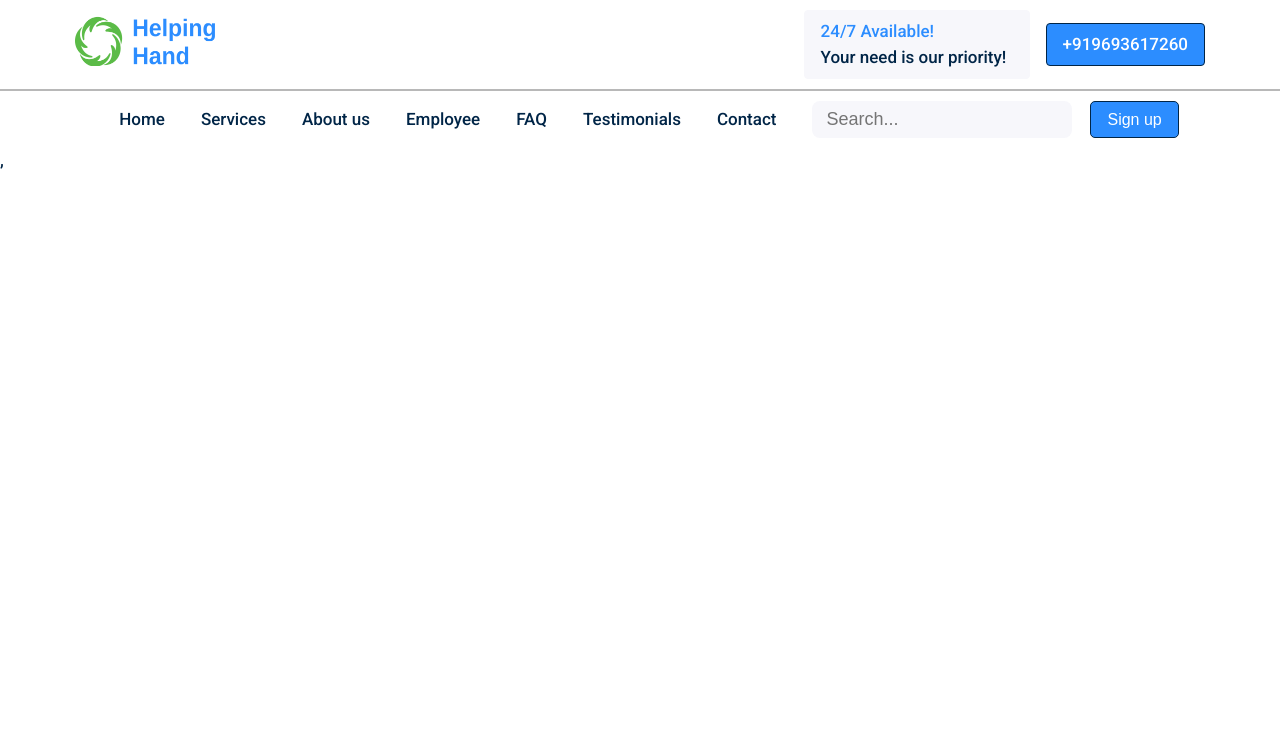
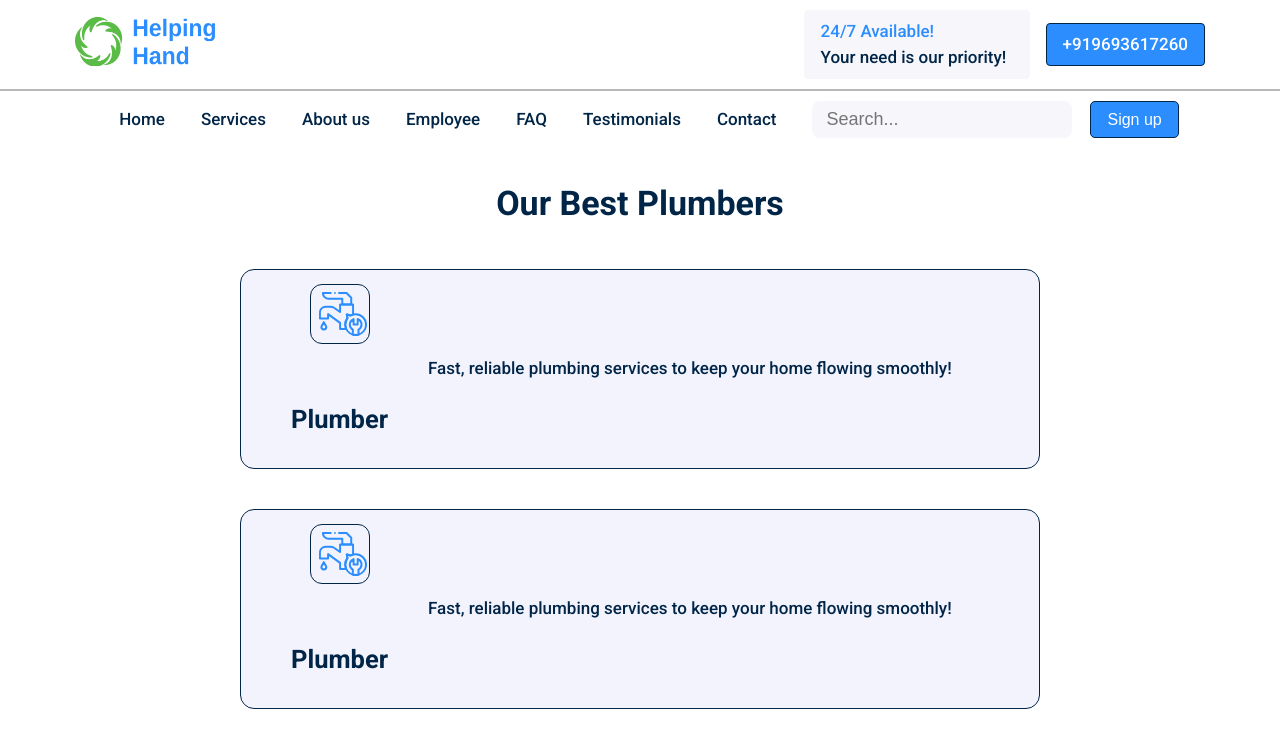
Before and after one commit to luciferdk/prop12, a React (Create React App) app: page /Plumbers in a window 1280 px wide. Shown: the top 747 px of the page. Built offline with nearby package versions, Linux system fonts and the light colour scheme.

Commit message:
popup_login PlumberPageAdded

```diff
--- a/src/App.js
+++ b/src/App.js
@@ -6,6 +6,8 @@ import Services from "./pages/Services";
 import AboutUs from "./pages/AboutUs";
 import Employee from "./pages/Employee";
 import FAQ from "./pages/FAQ";
+import PopUp from "./pages/PopUp";
+import Plumbers from "./pages/Plumbers";
 import Testimonials from "./pages/Testimonials";
 import Contact from "./pages/Contact";
 import Logo from "./utils/img/logo.png";
@@ -125,6 +127,8 @@ function App() {
 				<Route path="/FAQ" element={<FAQ />} />
 				<Route path="/Testimonials" element={<Testimonials />} />
 				<Route path="/Contact" element={<Contact />} />
+				<Route path="/PopUp" element={<PopUp />} />
+				<Route path="/Plumbers" element={<Plumbers />} />
 			</Routes>
 		</div>
 	);
--- /dev/null
+++ b/src/pages/Plumbers.jsx
@@ -0,0 +1,59 @@
+import React from "react";
+import styles from "./Plumbers.module.css";
+import NewsLetter from "./NewsLetter";
+import SubFooter from "./SubFooter";
+import Footer from "./Footer";
+import Plumber_icon from "../utils/img/Plumber_icon_blue.svg";
+function Plumbers() {
+	return (
+		<>
+			<div className={`${styles.plumbers}`}>
+				<h1>Our Best Plumbers </h1>
+				<div className={`${styles.pcards} `}>
+					<div className={`${styles.pcard}`}>
+						<div className={`${styles.picon_card}`}>
+							<img className="img1" src={Plumber_icon} alt="icon blue" />
+							{/* <img className="img2" src={Plumber_icon_white} alt="icon white" /> */}
+						</div>
+						<h2>Plumber</h2>
+						<p>
+							Fast, reliable plumbing services to keep your home flowing
+							smoothly!
+						</p>
+					</div>
+					<div className={`${styles.pcard}`}>
+						<div className={`${styles.picon_card}`}>
+							<img className="img1" src={Plumber_icon} alt="icon blue" />
+							{/* <img className="img2" src={Plumber_icon_white} alt="icon white" /> */}
+						</div>
+						<h2>Plumber</h2>
+						<p>
+							Fast, reliable plumbing services to keep your home flowing
+							smoothly!
+						</p>
+					</div>
+					<div className={`${styles.pcard}`}>
+						<div className={`${styles.picon_card}`}>
+							<img className="img1" src={Plumber_icon} alt="icon blue" />
+							{/* <img className="img2" src={Plumber_icon_white} alt="icon white" /> */}
+						</div>
+						<h2>Plumber</h2>
+						<p>
+							Fast, reliable plumbing services to keep your home flowing
+							smoothly!
+						</p>
+					</div>
+				</div>
+			</div>
+
+			{/* news letter */}
+			<NewsLetter />
+			{/* sub footer  */}
+			<SubFooter />
+			{/* footer  */}
+			<Footer />
+		</>
+	);
+}
+
+export default Plumbers;
--- /dev/null
+++ b/src/pages/Plumbers.module.css
@@ -0,0 +1,144 @@
+/*services */
+
+.plumbers {
+	height: max-content;
+	width: auto;
+	margin: 0 auto;
+	padding: 10px 75px;
+	display: flex;
+	flex-wrap: wrap;
+	flex-direction: column;
+	align-items: center;
+}
+
+.plumbers h1 {
+	display: flex;
+	align-items: center;
+	flex-basis: 100%;
+	justify-content: space-around;
+	margin: 20px 0;
+}
+
+.pcards {
+	display: flex;
+	flex-direction: row;
+	flex-wrap: wrap;
+	justify-content: space-evenly;
+	transition: all 0.3s ease;
+}
+
+.pcard {
+	width: 800px;
+	height: 200px;
+	padding: 20px 50px;
+	gap: 40px;
+	border-radius: 14px;
+	border: 1px solid #002547;
+	background-color: #f2f3fd;
+	margin: 20px 0;
+	transition: ease-in 0.5s;
+	display: flex;
+	flex-wrap: wrap;
+	flex-direction: column;
+	justify-content: center;
+	align-items: center;
+	align-content: flex-start;
+}
+
+.pcard:hover {
+	background-color: #2c8dff;
+	cursor: pointer;
+}
+
+.picon_card {
+	width: 60px;
+	height: 60px;
+	background-color: #f2f3fd;
+	border-radius: 12px;
+	margin-top: -10px;
+	margin-bottom: 10px;
+	border: 1px solid #002547;
+	display: flex;
+}
+
+.picon_card img {
+	padding: 5px;
+	/* margin-right: 100px; */
+}
+
+.pcard h2 {
+	margin: 6px 0;
+}
+
+.pcard p {
+	margin: 6px 0;
+}
+
+.pcard a {
+	margin: 12px 0;
+	color: #2c8dff;
+	text-decoration: none;
+}
+
+.picon-card:hover {
+	background-color: #ffffff;
+}
+
+.btn {
+	display: inline-block;
+	background-color: #2c8dff;
+	color: white;
+	padding: 10px 20px;
+	text-align: center;
+	text-decoration: none;
+	border: 1px solid #002547;
+	font-size: 1.1rem;
+	margin-top: 1.2rem;
+	border-radius: 5px;
+	cursor: pointer;
+	transition: background-color 0.3s ease;
+}
+
+.btn:hover {
+	background-color: #4caf50;
+}
+
+/* hover effect */
+
+.pcard:hover {
+	background-color: #2c8dff;
+	color: white;
+}
+
+.pcard:hover h2 {
+	color: white;
+}
+
+.pcard:hover p {
+	color: white;
+}
+
+.pcard:hover a {
+	color: white;
+}
+
+.pcard:hover .picon_card {
+	background-color: white;
+}
+
+/* .card:hover .icon_card img {
+	filter: brightness(0) invert(1);
+} */
+
+.pcard:hover .img2 {
+	opacity: 1;
+}
+
+.pcard:hover .img1 {
+	opacity: 0;
+}
+
+.picon_card .img2 {
+	opacity: 0;
+	transition: opacity 0.3s ease;
+}
--- /dev/null
+++ b/src/pages/PopUp.jsx
@@ -0,0 +1,25 @@
+import React from "react";
+import styles from "./PopUp.module.css";
+import NewsLetter from "./NewsLetter";
+import SubFooter from "./SubFooter";
+import Footer from "./Footer";
+
+function PopUp() {
+	return (
+		<>
+			<h1>Login/Signup to Use This Facility</h1>
+			<div className={`${styles.box}`}>
+				<a href="/Services">OK</a>
+			</div>
+
+			{/* news letter */}
+			<NewsLetter />
+			{/* sub footer  */}
+			<SubFooter />
+			{/* footer  */}
+			<Footer />
+		</>
+	);
+}
+
+export default PopUp;
--- /dev/null
+++ b/src/pages/PopUp.module.css
@@ -0,0 +1,25 @@
+h1 {
+	display: flex;
+	align-items: center;
+	flex-basis: 100%;
+	justify-content: space-around;
+	margin: 40px 0;
+}
+
+.box a {
+	display: block;
+	padding: 5px;
+	width: 100px;
+	margin: 100px 45%;
+	background-color: #5bbb47;
+	color: #fff;
+	border-radius: 0.25rem;
+	text-decoration: none;
+	transition: background-color 0.05s ease;
+	border: 1px solid #002547;
+	align-items: center;
+	text-align: center;
+}
+.box a:hover {
+	background-color: #2c8dff;
+}
--- a/src/pages/Services.jsx
+++ b/src/pages/Services.jsx
@@ -6,11 +6,13 @@ import SubFooter from "./SubFooter";
 import Footer from "./Footer";
 import ServiceSteps from "./ServiceSteps";
 import Customerfeedback from "./CustomerFeedback";
+// import PopUp from "./PopUp";
 import { useAuth0 } from "@auth0/auth0-react";
+// import { Link, Route, Routes } from "react-router-dom";
 // import Plumber_icon_white from "../utils/img/Plumber_icon_white.svg";
 
 function Services() {
-	const { user, loginWithRedirect, isAuthenticated, logout } = useAuth0();
+	const { isAuthenticated } = useAuth0();
 	return (
 		<div>
 			<div className={`${styles.services}`}>
@@ -27,9 +29,9 @@ function Services() {
 							smoothly!
 						</p>
 						{isAuthenticated ? (
-							<a href="/FAQ">Explore now → </a>
+							<a href="/Plumbers">Explore now → </a>
 						) : (
-							<a href="/Home">Explore now → </a>
+							<a href="/PopUp">Explore now → </a>
 						)}
 					</div>
 					<div className={`${styles.card}`}>
@@ -41,7 +43,11 @@ function Services() {
 							Expert electricians passionately lighting up your life with
 							reliable service!
 						</p>
-						<a href="#">Explore now → </a>
+						{isAuthenticated ? (
+							<a href="/FAQ">Explore now → </a>
+						) : (
+							<a href="/PopUp">Explore now → </a>
+						)}
 					</div>
 					<div className={`${styles.card}`}>
 						<div className={`${styles.icon_card}`}>
@@ -51,7 +57,11 @@ function Services() {
 						<p>
 							Transform your space with our professional home painting services!
 						</p>
-						<a href="#">Explore now → </a>
+						{isAuthenticated ? (
+							<a href="/FAQ">Explore now → </a>
+						) : (
+							<a href="/PopUp">Explore now → </a>
+						)}
 					</div>
 					<div className={`${styles.card}`}>
 						<div className={`${styles.icon_card}`}>
@@ -62,7 +72,11 @@ function Services() {
 							Elevate your living spaces with our bespoke interior design
 							solutions!
 						</p>
-						<a href="#">Explore now → </a>
+						{isAuthenticated ? (
+							<a href="/FAQ">Explore now → </a>
+						) : (
+							<a href="/PopUp">Explore now → </a>
+						)}
 					</div>
 					<div className={`${styles.card}`}>
 						<div className={`${styles.icon_card}`}>
@@ -73,7 +87,11 @@ function Services() {
 							Transform your yard into a stunning oasis with our expert
 							landscaping services!
 						</p>
-						<a href="#">Explore now → </a>
+						{isAuthenticated ? (
+							<a href="/FAQ">Explore now → </a>
+						) : (
+							<a href="/PopUp">Explore now → </a>
+						)}
 					</div>
 					<div className={`${styles.card}`}>
 						<div className={`${styles.icon_card}`}>
@@ -84,7 +102,11 @@ function Services() {
 							Keep your home pest-free with our fast and effective pest control
 							services!
 						</p>
-						<a href="#">Explore now → </a>
+						{isAuthenticated ? (
+							<a href="/FAQ">Explore now → </a>
+						) : (
+							<a href="/PopUp">Explore now → </a>
+						)}
 					</div>
 				</div>
 				{/* <button className={`${styles.btn}`}>See All Services</button> */}
--- a/src/pages/ServicesOffered.jsx
+++ b/src/pages/ServicesOffered.jsx
@@ -2,9 +2,12 @@ import React from "react";
 import styles from "./ServicesOffered.module.css";
 import Plumber_icon from "../utils/img/Plumber_icon_blue.svg";
 
+import { useAuth0 } from "@auth0/auth0-react";
+
 // import Plumber_icon_white from "../utils/img/Plumber_icon_white.svg";
 
 function Services() {
+	const { isAuthenticated } = useAuth0();
 	return (
 		<div>
 			<div className={`${styles.services}`}>
@@ -20,7 +23,11 @@ function Services() {
 							Fast, reliable plumbing services to keep your home flowing
 							smoothly!
 						</p>
-						<a href="#">Explore now → </a>
+						{isAuthenticated ? (
+							<a href="/Plumbers">Explore now → </a>
+						) : (
+							<a href="/PopUp">Explore now → </a>
+						)}
 					</div>
 					<div className={`${styles.card}`}>
 						<div className={`${styles.icon_card}`}>
@@ -31,7 +38,11 @@ function Services() {
 							Expert electricians passionately lighting up your life with
 							reliable service!
 						</p>
-						<a href="#">Explore now → </a>
+						{isAuthenticated ? (
+							<a href="/FAQ">Explore now → </a>
+						) : (
+							<a href="/PopUp">Explore now → </a>
+						)}
 					</div>
 					<div className={`${styles.card}`}>
 						<div className={`${styles.icon_card}`}>
@@ -41,7 +52,11 @@ function Services() {
 						<p>
 							Transform your space with our professional home painting services!
 						</p>
-						<a href="#">Explore now → </a>
+						{isAuthenticated ? (
+							<a href="/FAQ">Explore now → </a>
+						) : (
+							<a href="/PopUp">Explore now → </a>
+						)}
 					</div>
 					<div className={`${styles.card}`}>
 						<div className={`${styles.icon_card}`}>
@@ -52,7 +67,11 @@ function Services() {
 							Elevate your living spaces with our bespoke interior design
 							solutions!
 						</p>
-						<a href="#">Explore now → </a>
+						{isAuthenticated ? (
+							<a href="/FAQ">Explore now → </a>
+						) : (
+							<a href="/PopUp">Explore now → </a>
+						)}
 					</div>
 					<div className={`${styles.card}`}>
 						<div className={`${styles.icon_card}`}>
@@ -63,7 +82,11 @@ function Services() {
 							Transform your yard into a stunning oasis with our expert
 							landscaping services!
 						</p>
-						<a href="#">Explore now → </a>
+						{isAuthenticated ? (
+							<a href="/FAQ">Explore now → </a>
+						) : (
+							<a href="/PopUp">Explore now → </a>
+						)}
 					</div>
 					<div className={`${styles.card}`}>
 						<div className={`${styles.icon_card}`}>
@@ -74,7 +97,11 @@ function Services() {
 							Keep your home pest-free with our fast and effective pest control
 							services!
 						</p>
-						<a href="#">Explore now → </a>
+						{isAuthenticated ? (
+							<a href="/FAQ">Explore now → </a>
+						) : (
+							<a href="/PopUp">Explore now → </a>
+						)}
 					</div>
 				</div>
 				<button className={`${styles.btn}`}>See All Services</button>
```
